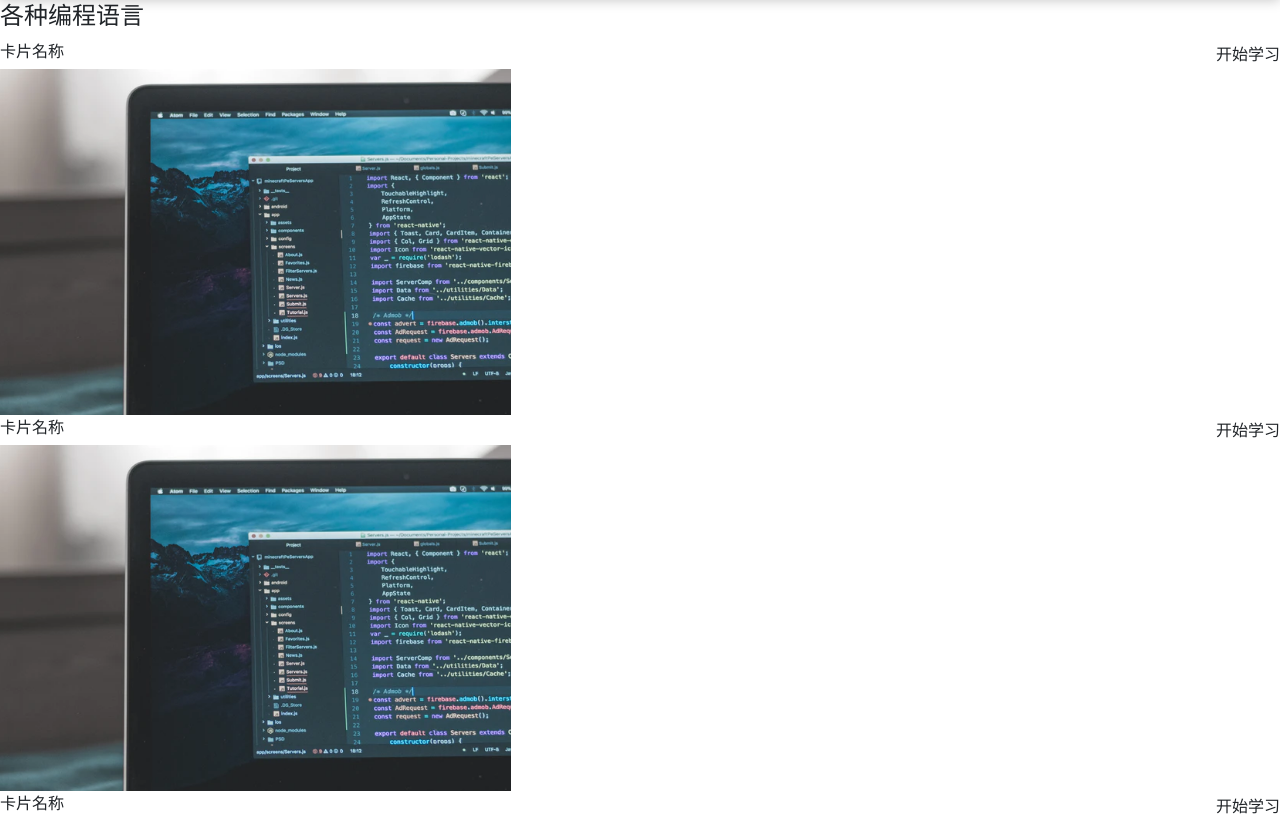
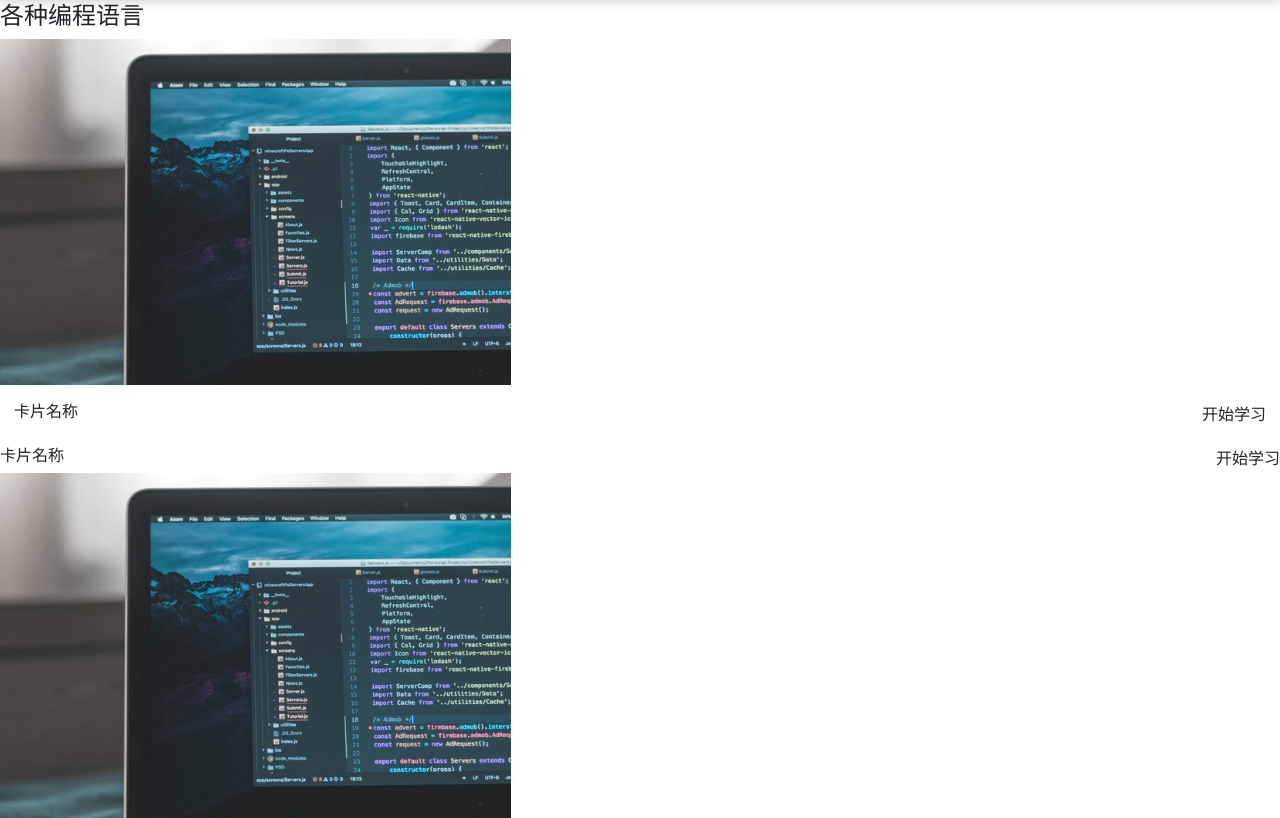
Before and after one commit to yangyou95/youyanglab_edu, a Django app: page /class/ in a window 1280 px wide. Shown: the part 74-892 px from the top of the page. Run offline with Django 3.2, Linux system fonts and the light colour scheme; some libraries are stand-ins or nearby versions.

Commit message:
更改class.html样式

```diff
--- a/webapp/templates/webapp/class.html
+++ b/webapp/templates/webapp/class.html
@@ -31,12 +31,15 @@
 
     <el-row :gutter="20">
        <el-col :xs="24" :sm="18" :md="12" :lg="8" class="block">
-          <el-card class="box-card">
-              <div slot="header" class="clearfix">
-                <span>卡片名称</span>
-                <el-button style="float: right; padding: 3px 0" type="text">开始学习</el-button>
+          <el-card :body-style="{ padding : '0px'}" class="box-card">
+              <img class="img-fluid" src="{% static "webapp/images/Python/lesson.png" %}" alt="img2">
+              <div style="padding: 14px;">
+                  <div class="bottom clearfix">
+                    <span>卡片名称</span>
+                    <el-button style="float: right; padding: 3px 0" type="text">开始学习</el-button>
+                  </div>
               </div>
-              <img class="img-fluid" src="{% static "webapp/images/Python/lesson.png" %}" alt="img2">
+
           </el-card>
        </el-col>
 
```
